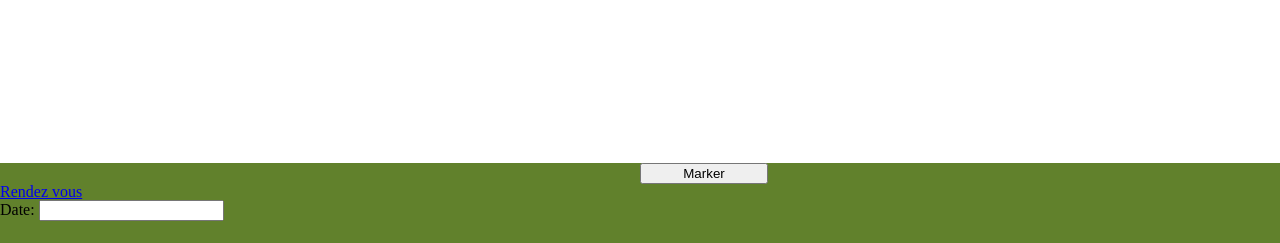
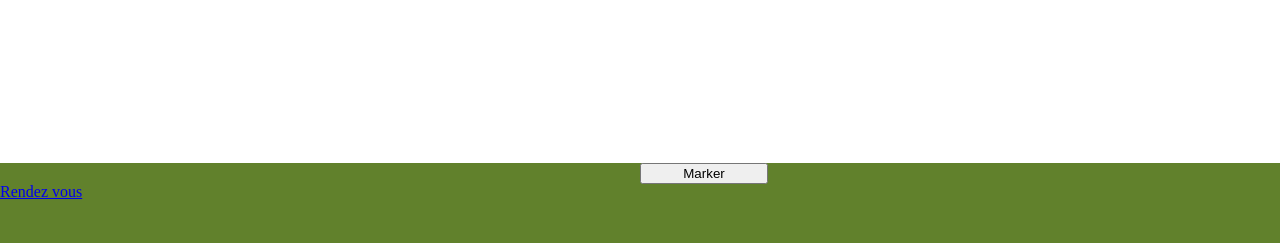
Before and after one commit to LexaFu/trash, a PHP site: page /appointment.php in a window 1280 px wide. Shown: the part 557-800 px from the top of the page. Run offline with PHP 8.4, Linux system fonts and the light colour scheme; style sheets or scripts are compiled from the project's sources; some libraries are stand-ins or nearby versions.

Commit message:
G1905prim

```diff
--- a/app_post.php
+++ b/app_post.php
@@ -42,5 +42,5 @@ $req->execute(array(
 
 //Celà envoie un message et redirige vers la page index
 // $msg = 'Rendez vous enregistré';
-   // header('Location: index.php?msg=' . $msg);
+   header('Location: index.php');
 ?>
--- a/appointment.php
+++ b/appointment.php
@@ -65,4 +65,6 @@
     		</div>
 		</form>
 
-<?php include "footer.php"; ?>
+<?php
+	include "footer.php";
+?>
--- a/footer.php
+++ b/footer.php
@@ -8,10 +8,6 @@
 
         	<a href="appointment.php">Rendez vous</a>
 
-			  <form class="date_appointment" action="app_post.php" method="post">
-          <p>Date: <input type="text" id="datepicker" name="date_appointment"></p>
-        </form>
-
 		    </div>
     </footer>
  </body>
```
